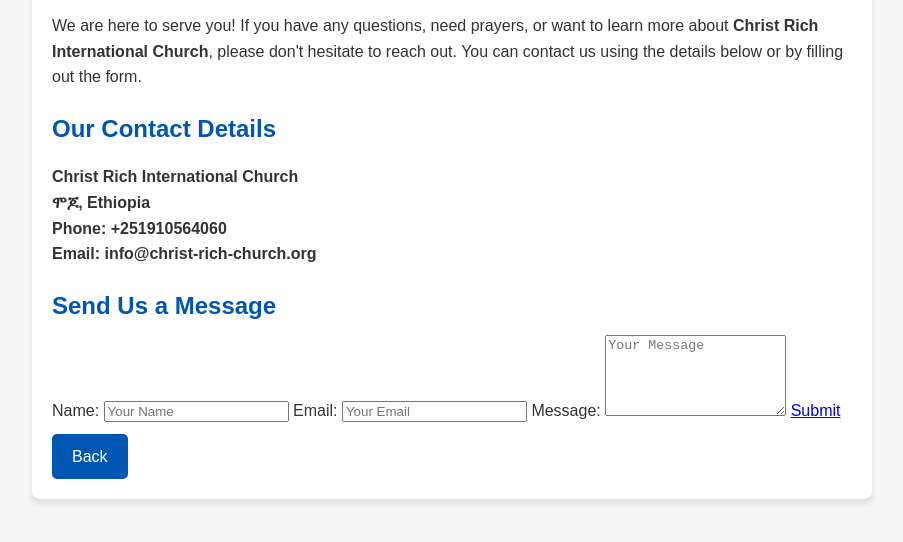
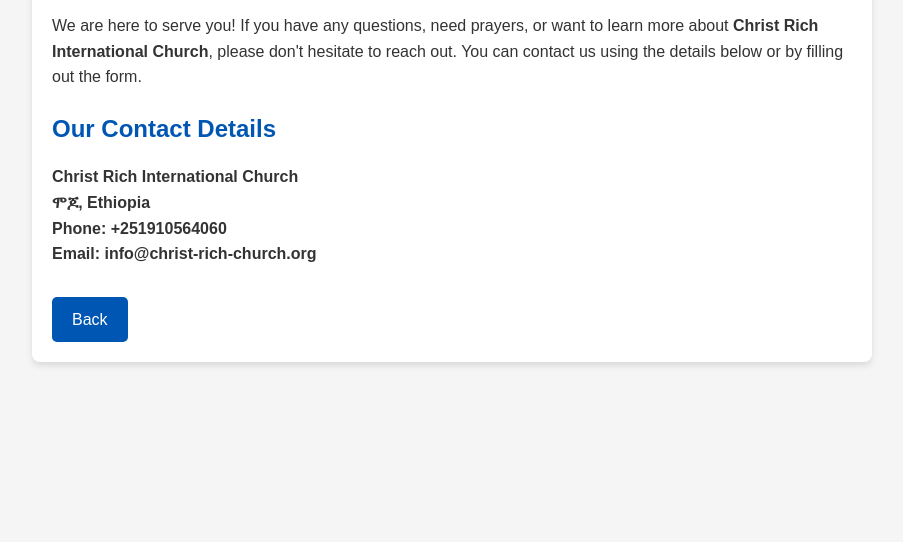
Before and after one commit to AbelMarkosSystems/christ_rich_church, a plain HTML site: page contact.html in a window 1280 px wide. Shown: the part 108-650 px from the top of the page, without its empty margins (188-1091 px from the left). Drawn offline with Linux system fonts and the light colour scheme; files that its build step writes are made by us from their sources.

Commit message:
Update contact.html

```diff
--- a/contact.html
+++ b/contact.html
@@ -187,38 +187,6 @@
             Email: info@christ-rich-church.org
           </strong>
         </p>
-
-        <h2>Send Us a Message</h2>
-
-          <label for="name">Name:</label>
-          <input
-            type="text"
-            id="name"
-            name="name"
-            placeholder="Your Name"
-            required
-          />
-
-          <label for="email">Email:</label>
-          <input
-            type="email"
-            id="email"
-            name="email"
-            placeholder="Your Email"
-            required
-          />
-
-          <label for="message">Message:</label>
-          <textarea
-            id="message"
-            name="message"
-            rows="5"
-            placeholder="Your Message"
-            required
-          ></textarea>
-
-          <a href="message.html">Submit</a>
-
         <a href="index.html" class="back">Back</a>
       </article>
     </section>
```
